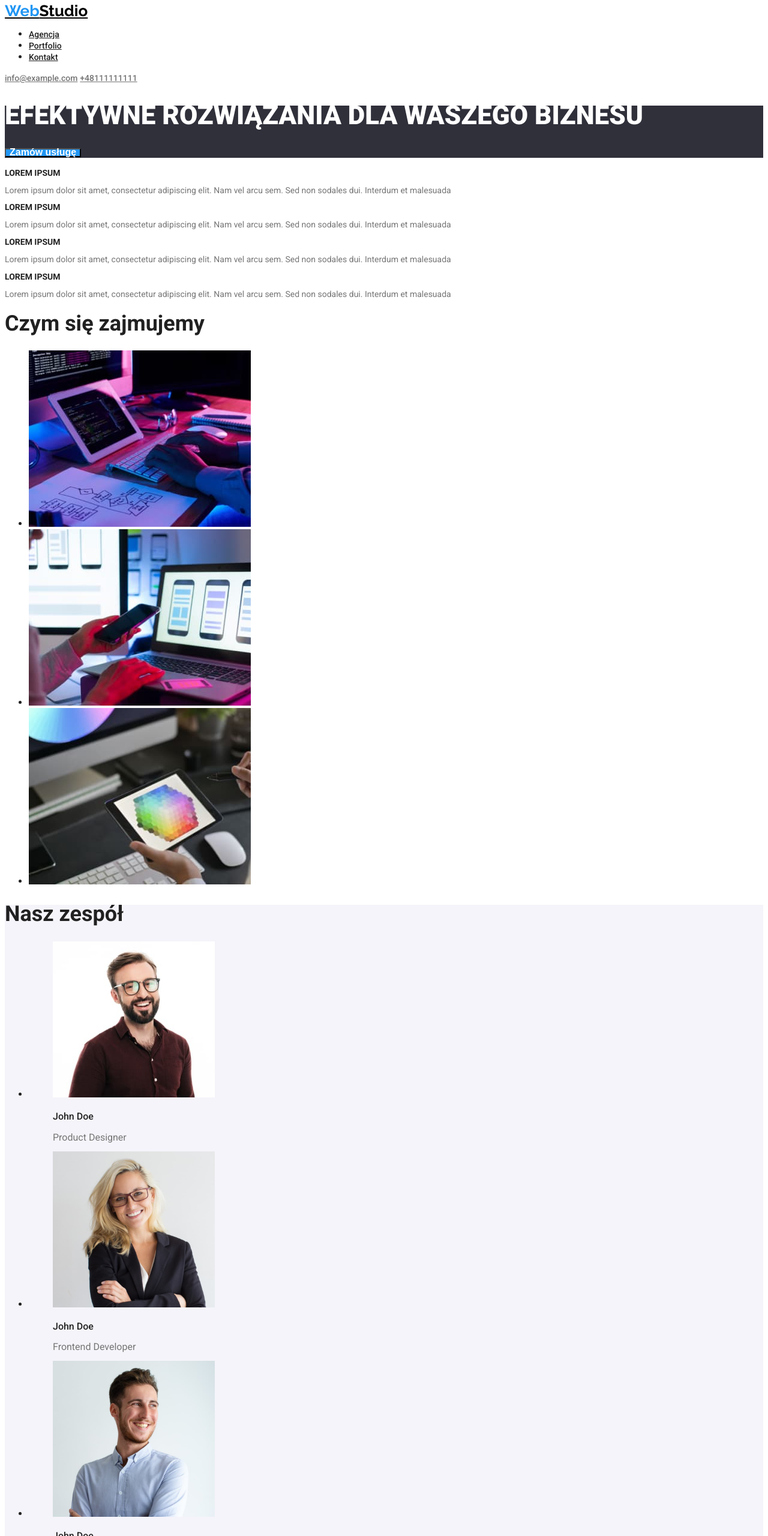
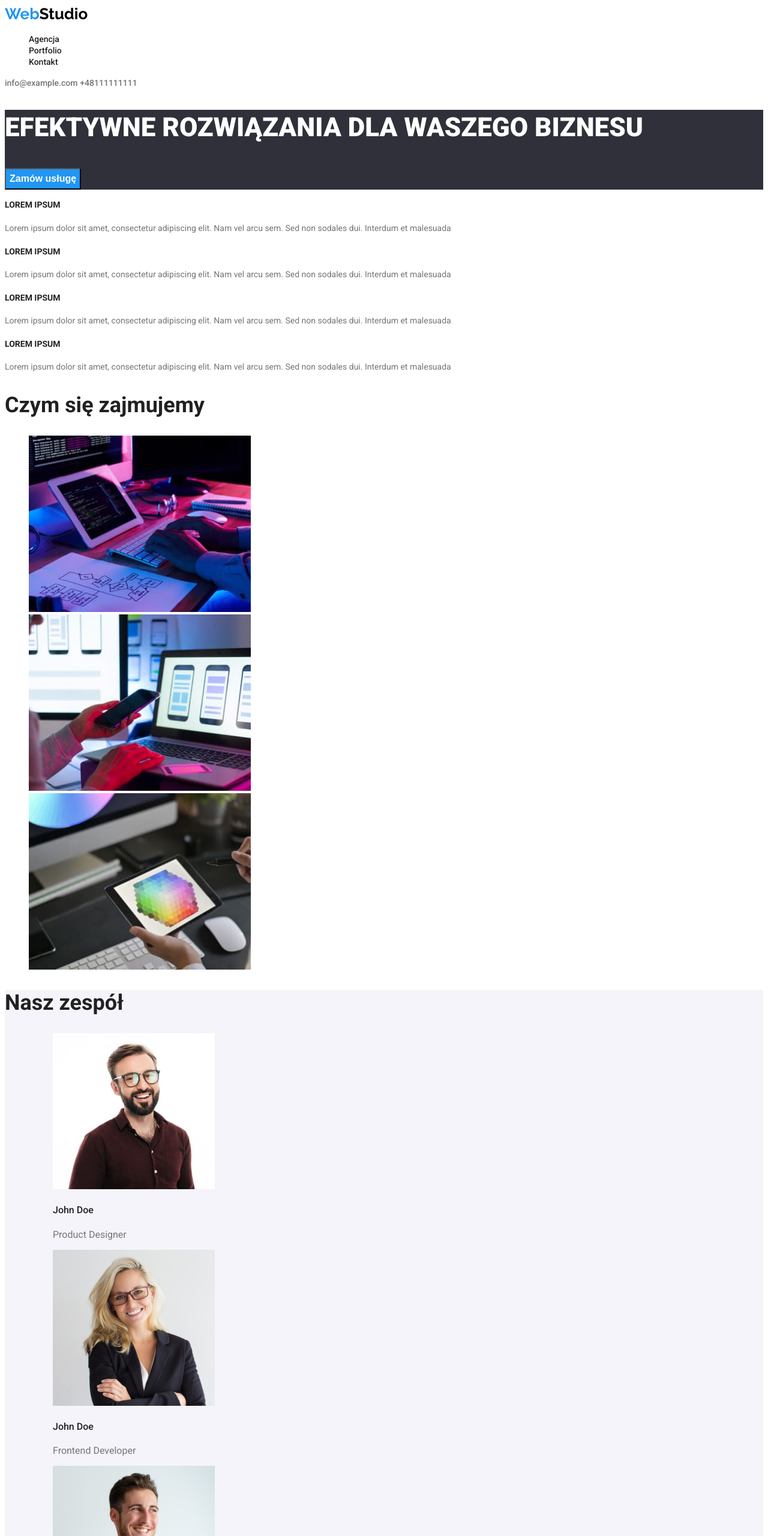
Before and after one commit to MonikaR43/goit-markup-hw-2, a plain HTML site: page index.html in a window 1280 px wide. Shown: the top 2560 px of the page at 60% size. Drawn offline with Linux system fonts and the light colour scheme.

Commit message:
feat: change

```diff
--- a/css/styles.css
+++ b/css/styles.css
@@ -9,11 +9,18 @@ body {
   font-style: normal;
   text-decoration: none;
 }
+ul {
+  list-style-type: none;
+}
+a {
+  text-decoration: none;
+}
+
 .button-portfolio {
   cursor: pointer;
   font-weight: 500;
   font-size: 16px;
-  line-height: 0.62;
+  line-height: 1.63;
   background: #f5f4fa;
   border-radius: 4px;
 }
@@ -24,13 +31,13 @@ body {
 .name-image {
   font-weight: 700;
   font-size: 18px;
-  line-height: 0.5;
+  line-height: 2;
   letter-spacing: 0.06em;
 }
 .text-portfolio {
   font-weight: 400;
   font-size: 16px;
-  line-height: 0.53;
+  line-height: 1.88;
   letter-spacing: 0.03em;
   color: #757575;
 }
@@ -39,7 +46,7 @@ body {
   font-family: "Raleway";
   font-weight: 700;
   font-size: 26px;
-  line-height: 0.77;
+  line-height: 1.19;
 }
 .web {
   color: #2196f3;
@@ -48,7 +55,7 @@ body {
   color: var(--color-1);
   font-weight: 500;
   font-size: 14px;
-  line-height: 0.88;
+  line-height: 1.14;
 }
 .nav:hover,
 .nav:focus {
@@ -57,7 +64,7 @@ body {
 .kontakt-header {
   font-weight: 500;
   font-size: 14px;
-  line-height: 0.88;
+  line-height: 1.14;
   color: #757575;
 }
 .kontakt-header:hover,
@@ -71,36 +78,36 @@ body {
 .h1 {
   font-weight: 900;
   font-size: 44px;
-  line-height: 0.73;
+  line-height: 1.36;
   color: #ffffff;
 }
 .button-index {
   font-weight: 700;
   font-size: 16px;
-  line-height: 0.53;
+  line-height: 1.88;
   color: #ffffff;
   background: #2196f3;
 }
 .name-index {
   font-weight: 700;
   font-size: 14px;
-  line-height: 0.88;
+  line-height: 1.14;
 }
 .text-index {
   font-weight: 400;
   font-size: 14px;
-  line-height: 0.58;
+  line-height: 1.71;
   color: #757575;
 }
 .descripition-index {
   font-weight: 700;
   font-size: 36px;
-  line-height: 0.86;
+  line-height: 1.17;
 }
 .team-image {
   font-weight: 500;
   font-size: 16px;
-  line-height: 0.84;
+  line-height: 1.19;
 }
 .team {
   background: #f5f4fa;
@@ -108,7 +115,7 @@ body {
 .position-index {
   font-weight: 400;
   font-size: 16px;
-  line-height: 0.84;
+  line-height: 1.19;
   color: #757575;
 }
 .background-footer {
@@ -118,7 +125,7 @@ body {
   font-family: "Raleway";
   font-weight: 700;
   font-size: 26px;
-  line-height: 0.84;
+  line-height: 1.19;
 }
 .studio-footer {
   color: #ffffff;
@@ -126,7 +133,7 @@ body {
 .adress-kontakt-footer {
   font-weight: 400;
   font-size: 14px;
-  line-height: 0.58;
+  line-height: 1.71;
 }
 .adress-footer {
   color: #ffffff;
```
Also changed, not shown: index.html (+8 -8 lines).
